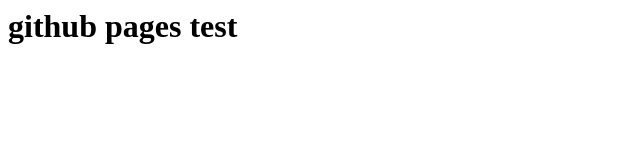
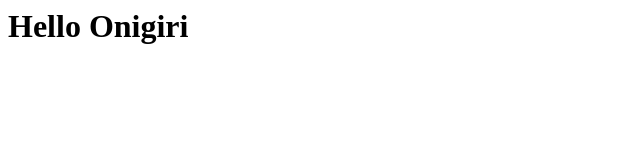
Before and after one commit to tNkA/nNkA.github.io, a plain HTML site: page index.html in a window 1280 px wide. Shown: the whole page, without its empty margins (0-640 px from the left). Drawn offline with Linux system fonts and the light colour scheme.

Commit message:
Update index.html

```diff
--- a/index.html
+++ b/index.html
@@ -4,6 +4,6 @@
   <title>github pages test</title>
 </head>
 <body>
-  <h1>github pages test</h1>
+  <h1>Hello Onigiri</h1>
 </body>
 </html>
```
